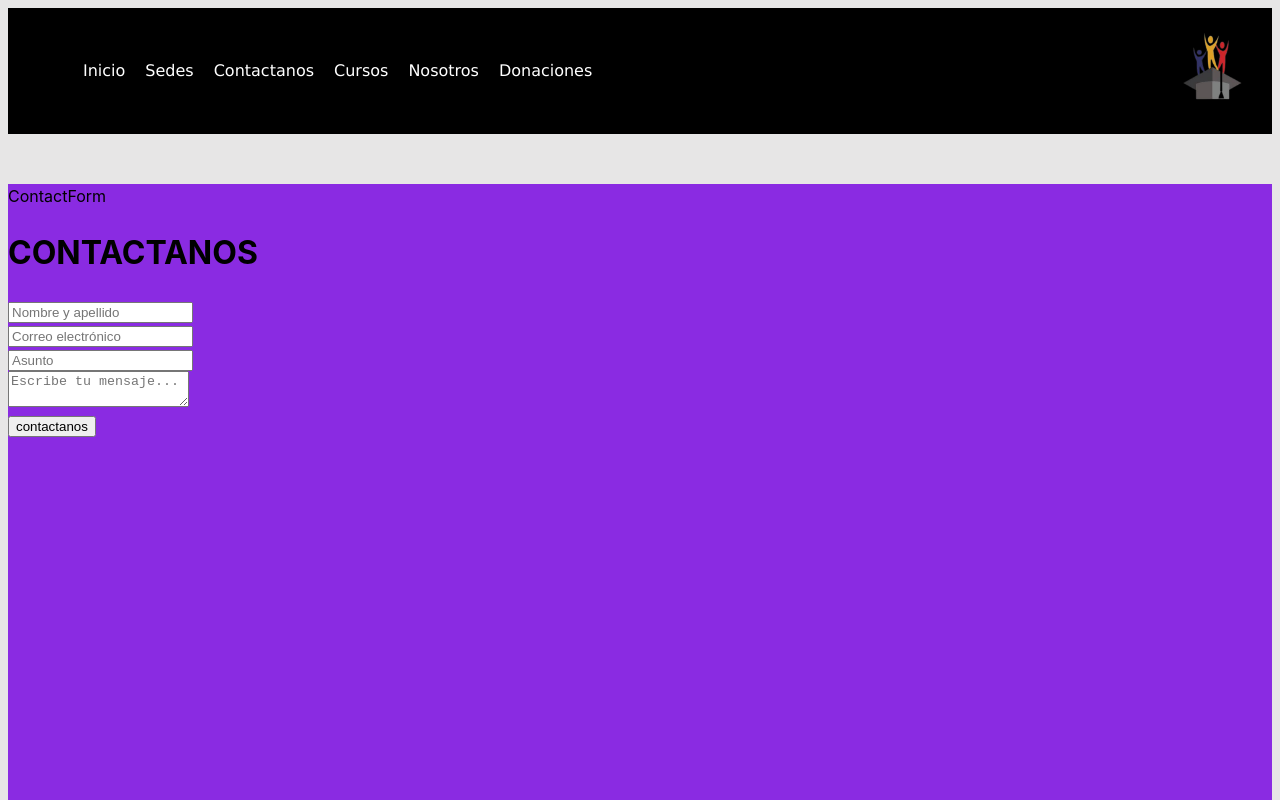
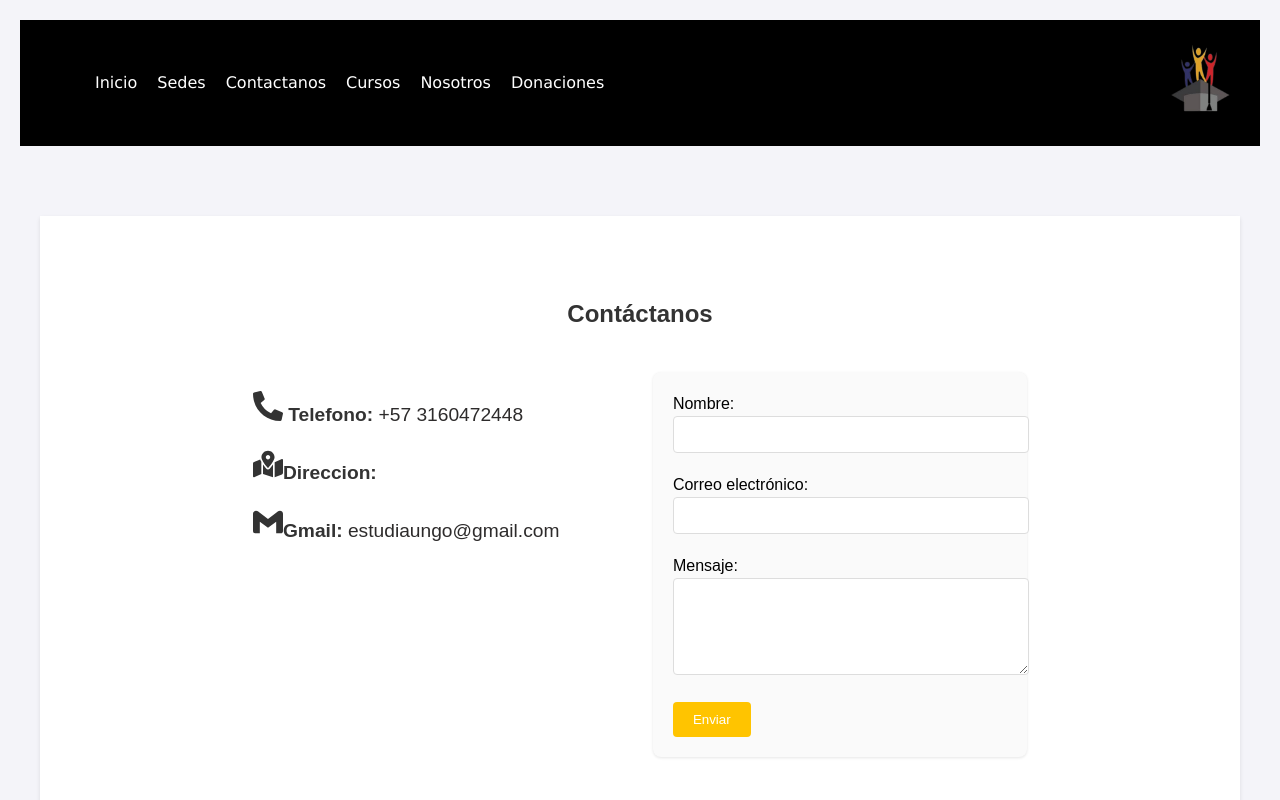
Before and after one commit to DeibyNino/ungo, a React (Vite) app: page /contact-page in a window 1280 px wide. Shown: the top 800 px of the page. Built offline with nearby package versions, Linux system fonts and the light colour scheme.

Commit message:
avances de Contact

```diff
--- a/src/pages/Contact.jsx
+++ b/src/pages/Contact.jsx
@@ -1,39 +1,52 @@
 import React from "react";
-
+import { FaPhoneAlt, FaMapMarkedAlt } from "react-icons/fa";
+import { SiGmail } from "react-icons/si";
 import "../styles/ContactStyles.css";
 import ContactForm from "../components/Contact/ContactForm";
 
 const Contact = () => {
   return (
-    <div className="main-contact">
-      <ContactForm/>
-      <h1 className="titulo1 titulo">CONTACTANOS </h1>
-      <section className="contact">
+    <body>
+      <section className="contact-section">
+        <h2>Contáctanos</h2>
+        <div className="container">
           <div className="data-contact">
-                        <p></p>
-                        <p></p>
-                        <p></p>
+            <p className="contact-info">
+              <FaPhoneAlt size={30} color="" /> Telefono:{" "}
+              <span>+57 3160472448</span>
+            </p>
+            <p className="contact-info">
+              <FaMapMarkedAlt size={30} color="" />
+              Direccion:<span></span>
+            </p>
+            <p className="contact-info">
+              <SiGmail size={30} color="" />
+              Gmail: <span> estudiaungo@gmail.com </span>
+            </p>
           </div>
-                    <form className="form-contact">
-                        <div className="input-box-contact">
-                            <input type="text" placeholder="Nombre y apellido" required></input>
+          <form className="contact-form">
+            <div className="form-group">
+              <label for="name">Nombre:</label>
+              <input type="text" id="name" name="name" required />
             </div>
-                           <div className="input-box-contact">
-                            <input type="email" required placeholder="Correo electrónico"></input>
-                            <div className="input-box-contact">
-                            <input type="text" placeholder="Asunto"></input>
-
+            <div className="form-group">
+              <label for="email">Correo electrónico:</label>
+              <input type="email" id="email" name="email" required />
             </div>
-
-                        <div className="input-box-contact">
-                            <textarea placeholder="Escribe tu mensaje..."></textarea>
+            <div className="form-group">
+              <label for="message">Mensaje:</label>
+              <textarea
+                id="message"
+                name="message"
+                rows="5"
+                required
+              ></textarea>
             </div>
-                        <button type="submit">contactanos</button>
-
+            <button type="submit">Enviar</button>
+          </form>
         </div>
-                     </form>
       </section>
-    </div>
+    </body>
   );
 };
 
--- a/src/styles/ContactStyles.css
+++ b/src/styles/ContactStyles.css
@@ -1,5 +1,80 @@
-.main-contact {
-  background-color: blueviolet;
-  min-height: 100vh;
+body {
+  font-family: Arial, sans-serif;
+  background-color: #f4f4f9;
+  margin: 0;
+  padding: 20px;
+}
 
+.contact-section {
+  background-color: #fff;
+  padding: 60px 0;
+  box-shadow: 0 2px 4px rgba(0, 0, 0, 0.1);
 }
+
+.container {
+  max-width: 800px;
+  margin: 0 auto;
+  padding: 0 20px;
+  display: flex;
+  justify-content: center;
+}
+
+h2 {
+  text-align: center;
+  color: #333;
+  margin-bottom: 40px;
+}
+
+.contact-form {
+  background-color: #fafafa;
+  padding: 20px;
+  border-radius: 8px;
+  box-shadow: 0 1px 3px rgba(0, 0, 0, 0.1);
+}
+
+.form-group {
+  margin-bottom: 20px;
+}
+
+form-group label {
+  display: block;
+  font-weight: bold;
+  margin-bottom: 5px;
+}
+
+.form-group input,
+.form-group textarea {
+  width: 100%;
+  padding: 10px;
+  border: 1px solid #ddd;
+  border-radius: 4px;
+}
+
+button {
+  display: inline-block;
+  background-color: #ffc400;
+  color: #fff;
+  padding: 10px 20px;
+  border: none;
+  border-radius: 4px;
+  cursor: pointer;
+  transition: background-color 0.3s ease;
+}
+
+button:hover {
+  background-color: #d20000;
+}
+
+.data-contact {
+  width: 400px;
+}
+
+.contact-info {
+  font-weight: 700;
+  font-size: 1.2rem;
+  color: #333;
+}
+.contact-info span {
+  font-weight: 400;
+  color: #2d2b2b;
+}
```
Lines whose indentation alone changed are shown as unchanged.
